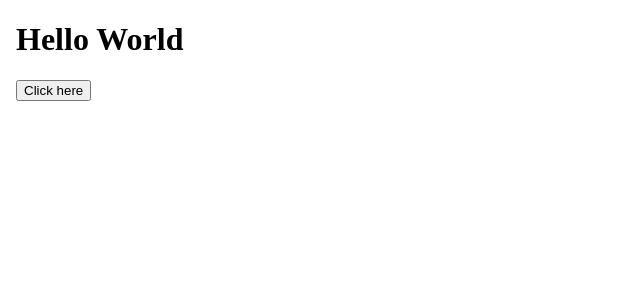
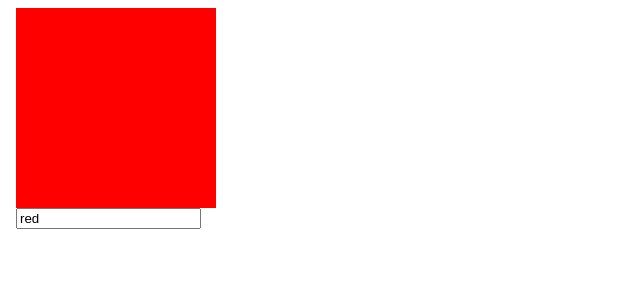
Before and after one commit to felixhassemer/webdesign, a Vue app in the folder portfolio-site/: page / in a window 1280 px wide. Shown: the top 300 px of the page, without its empty margins (0-640 px from the left). Built offline with nearby package versions, Linux system fonts and the light colour scheme.

Commit message:
testing basic stuff

```diff
--- a/portfolio-site/index.html
+++ b/portfolio-site/index.html
@@ -3,7 +3,7 @@
   <head>
     <meta charset="utf-8">
     <meta name="viewport" content="width=device-width,initial-scale=1.0">
-    <title>portfolio-site</title>
+    <title>Felix Hassemer - Portfolio</title>
   </head>
   <body>
     <div id="app"></div>
--- a/portfolio-site/src/App.vue
+++ b/portfolio-site/src/App.vue
@@ -2,13 +2,11 @@
   <html lang="de">
 
   <head>
-    <meta charset="UTF-8">
-    <meta name="viewport" content="width=device-width, initial-scale=1">
 
-    <!-- <title>Felix Hassemer | Designer</title> -->
   </head>
   <body>
     <p5Circles></p5Circles>
+    <canv></canv>
   </body>
 
   </html>
@@ -19,18 +17,15 @@
 <script src="./js/sketch.js"></script>
 
 <script>
-import p5Circles from './components/p5Circles';
-// import p5js from '../libraries/p5.js';
-import p5 from "../node_modules/p5/lib/p5.js";
-// Object.definePrototype(vm.prototype, '$p5', { value: p5 });
+import p5Circles from './components/p5Circles.vue';
+import canv from './components/canvas.vue';
+
 
 export default {
   name: 'App',
   components: {
-    p5Circles
-  },
-  mounted: function(){
-    require('../node_modules/p5/lib/p5.js')
+    p5Circles,
+    canv
   }
 }
 </script>
--- /dev/null
+++ b/portfolio-site/src/components/canvas.vue
@@ -0,0 +1,21 @@
+<template>
+  <div>
+
+  </div>
+</template>
+
+<script>
+export default {
+  name: 'canv',
+  data() {
+    return {
+
+    }
+  }
+}
+</script>
+
+<!-- Add "scoped" attribute to limit CSS to this component only -->
+<style scoped>
+
+</style>
--- a/portfolio-site/src/components/p5Circles.vue
+++ b/portfolio-site/src/components/p5Circles.vue
@@ -1,34 +1,24 @@
 <template>
   <div>
-    <h1>{{ msg }}</h1>
-
-    <div id="canvas">
-    </div>
-    <button v-on:click="clicked">Click here</button>
+    <div
+      class="colorBox"
+      :style="{backgroundColor: color}"
+    ></div>
+    <input type="text" v-model="color">
   </div>
 
 </template>
 
 <script>
-// import p5 from '../../libraries/p5.js';
-import p5 from "../../node_modules/p5/lib/p5.js"
-
-
 export default {
   name: 'p5Circles',
-  data () {
+  data() {
     return {
-      msg: 'Hello World'
+      color: 'red'
     }
   },
-  mounted: function(){
-    require('../../node_modules/p5/lib/p5.js');
-  },
   methods: {
-    clicked: function() {
-      // p5.createCanvas(200,200);
-      p5.background(0);
-    }
+
   }
 }
 </script>
@@ -36,4 +26,10 @@ export default {
 <!-- Add "scoped" attribute to limit CSS to this component only -->
 <style scoped>
 
+.colorBox {
+  width: 200px;
+  height: 200px;
+  /* background-color: red; */
+}
+
 </style>
```
